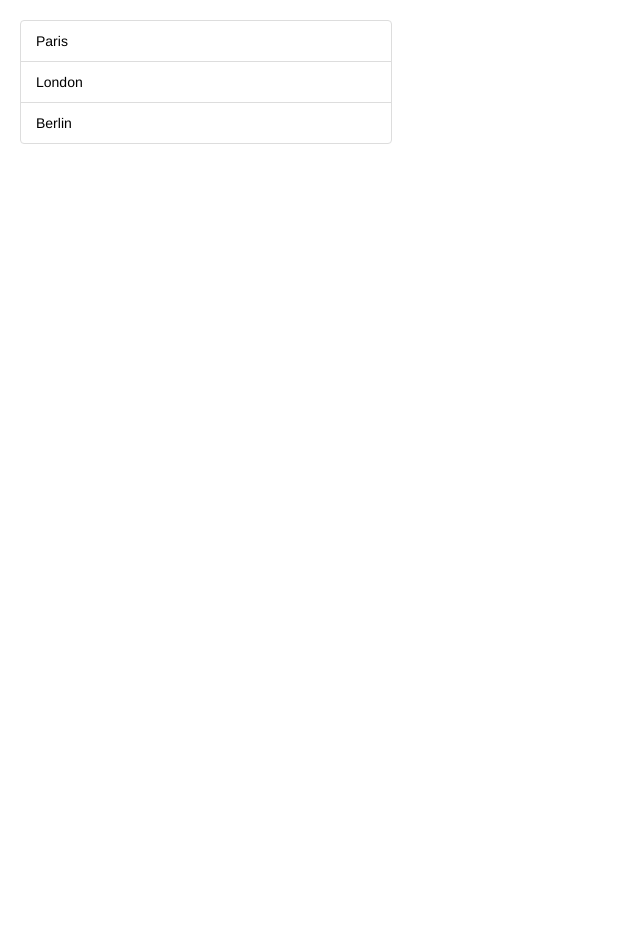
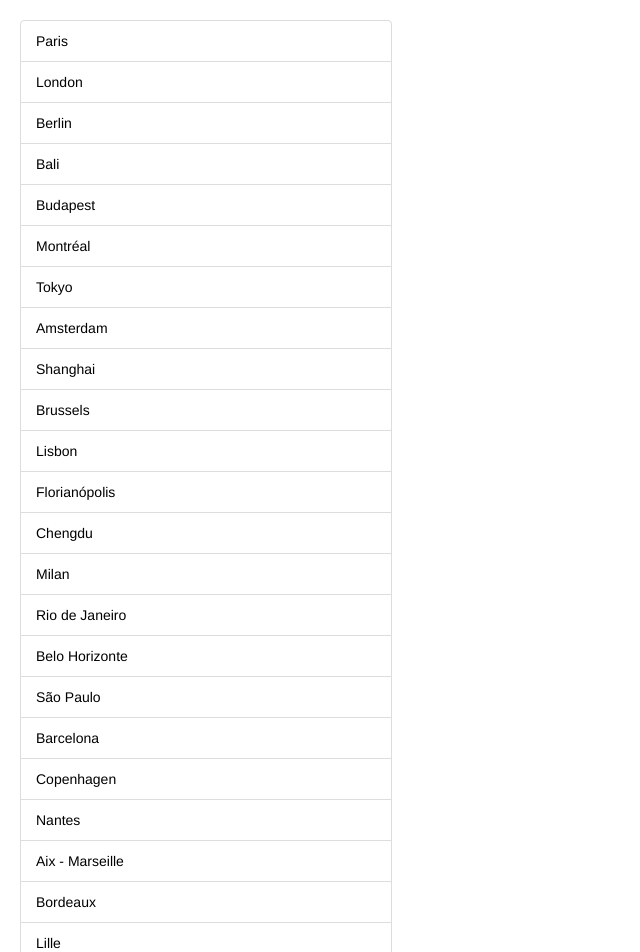
Before and after one commit to wcyjoyce/bootcamp-locations, a React app: page / in a window 1280 px wide. Shown: the top 952 px of the page, without its empty margins (0-640 px from the left). Before the commit the page ends 800 px from the top, so only its background shows below. Built offline with nearby package versions, Linux system fonts and the light colour scheme.

Commit message:
redux added for list display

```diff
--- a/src/actions/index.js
+++ b/src/actions/index.js
@@ -1 +1,8 @@
-// TODO: add and export your own actions
+import cities from "../cities.js";
+
+export function setCities() {
+  return {
+    type: "SET_CITIES",
+    payload: cities
+  }
+}
--- /dev/null
+++ b/src/cities.js
@@ -0,0 +1,29 @@
+// export default [
+const cities = [
+  { name: "Paris", address: "16 Villa Gaudelet, 75011 Paris", slug: "paris" },
+  { name: "London", address: "14-22 Elder St, London E1 6BT", slug: "london" },
+  { name: "Berlin", address: "Rudi-Dutschke-Straße 26, 10969 Berlin", slug: "berlin" },
+  { name: "Bali", address: "Jalan Raya Batu Bolong, Canggu, Badung Regency, Bali, Indonesia", slug: "bali" },
+  { name: "Budapest", address: "Budapest, Hungary", slug: "budapest" },
+  { name: "Montréal", address: "5333, avenue Casgrain, 102, Montréal (Québec), H2T1X3", slug: "montreal" },
+  { name: "Tokyo", address: "2-11-3 Meguro, Meguro-ku, Tokyo ", slug: "tokyo" },
+  { name: "Amsterdam", address: "Overhoeksplein 2, 1031 KS Amsterdam", slug: "amsterdam" },
+  { name: "Shanghai", address: "129 West Yan\"an Road, JingAn District, Shanghai", slug: "shanghai" },
+  { name: "Brussels", address: "Place Sainte-Gudule 5, 1000 Brussels", slug: "brussels" },
+  { name: "Lisbon", address: "Avenida Casal Ribeiro 28, Lisbon", slug: "lisbon" },
+  { name: "Florianópolis", address: "Rod. José Carlos Daux, 4150 - Saco Grande, Florianópolis - SC, 88032-005", slug: "florianopolis" },
+  { name: "Chengdu", address: "399 Fucheng Avenue West Section, Chengdu, Sichuan, China", slug: "chengdu" },
+  { name: "Milan", address: "Milan, Metropolitan City of Milan, Italy", slug: "milan" },
+  { name: "Rio de Janeiro", address: "Rua Duque Estrada, 41 - Gávea, Rio de Janeiro", slug: "rio" },
+  { name: "Belo Horizonte", address: "Av. Afonso Pena, 2881, Belo Horizonte", slug: "belo-horizonte" },
+  { name: "São Paulo", address: "Rua Mourato Coelho, 1404 – Vila Madalena, São Paulo - SP", slug: "sao-paulo" },
+  { name: "Barcelona", address: "Travessera de Dalt, 33, 08024 Barcelona", slug: "barcelona" },
+  { name: "Copenhagen", address: "Ahornsgade 15, 2200 KBH N", slug: "copenhagen" },
+  { name: "Nantes", address: "11 impasse Juton, Nantes", slug: "nantes" },
+  { name: "Aix - Marseille", address: "Rue Joseph Biaggi, 13003 Marseille", slug: "aix-marseille" },
+  { name: "Bordeaux", address: "107 cours Balguerie Stuttenberg, 33300", slug: "bordeaux" },
+  { name: "Lille", address: "2 Avenue des Saules, 59000 Lille", slug: "lille" },
+  { name: "Lyon", address: "23 Rue Paul Montrochet, 69002 Lyon", slug: "lyon" }
+]
+
+export default cities;
--- a/src/components/app.jsx
+++ b/src/components/app.jsx
@@ -2,16 +2,10 @@
 
 import List from "../containers/list.jsx";
 
-const cities = [
-  { name: "Paris", address: "16 Villa Gaudelet, 75011 Paris", slug: "paris" },
-  { name: "London", address: "14-22 Elder St, London E1 6BT", slug: "london" },
-  { name: "Berlin", address: "Rudi-Dutschke-Straße 26, 10969 Berlin", slug: "berlin" },
-];
-
 const App = () => {
   return (
     <div className="app">
-      <List cities={cities} />
+      <List />
     </div>
   );
 };
--- a/src/containers/list.jsx
+++ b/src/containers/list.jsx
@@ -1,8 +1,15 @@
 import React, { Component } from "react";
+import { bindActionCreators } from "redux";
+import { connect } from "react-redux";
 
 import City from "../containers/city.jsx";
+import { setCities } from "../actions";
 
 class List extends Component {
+  componentWillMount() {
+    this.props.setCities();
+  };
+
   render() {
     return (
       <div className="cities">
@@ -12,4 +19,17 @@
   }
 }
 
-export default List;
+function mapDispatchToProps(dispatch) {
+  return bindActionCreators(
+    { setCities: setCities },
+    dispatch
+  );
+}
+
+function mapReduxStateToProps(state) {
+  return {
+    cities: state.cities
+  };
+}
+
+export default connect (mapReduxStateToProps, mapDispatchToProps)(List);
--- a/src/index.jsx
+++ b/src/index.jsx
@@ -1,22 +1,24 @@
-// external modules
-import React from 'react';
-import ReactDOM from 'react-dom';
-import { Provider } from 'react-redux';
-import { createStore, combineReducers } from 'redux';
+// External modules
+import React from "react";
+import ReactDOM from "react-dom";
+import { Provider } from "react-redux";
+import { createStore, combineReducers } from "redux";
 
-// internal modules
-import App from './components/app';
-import '../assets/stylesheets/application.scss';
+// Internal modules
+import App from "./components/app";
+import "../assets/stylesheets/application.scss";
+
+import citiesReducer from "./reducers/cities_reducer.js";
 
 // State and reducers
 const reducers = combineReducers({
-  changeMe: (state = null, action) => state
+  cities: citiesReducer
 });
 
-// render an instance of the component in the DOM
+// Render an instance of the component in the DOM
 ReactDOM.render(
   <Provider store={createStore(reducers)}>
     <App />
   </Provider>,
-  document.getElementById('root')
+  document.getElementById("root")
 );
--- /dev/null
+++ b/src/reducers/cities_reducer.js
@@ -0,0 +1,13 @@
+const citiesReducer = (state, action) => {
+  if (state === undefined) {
+    return []
+  }
+
+  if (action.type === "SET_CITIES") {
+    return action.payload;
+  } else {
+    return state;
+  }
+}
+
+export default citiesReducer;
```
